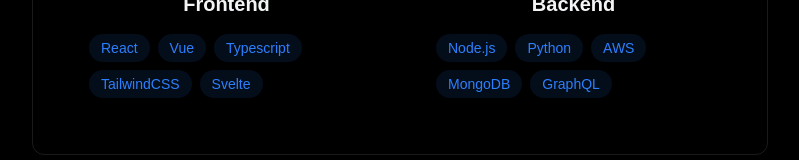
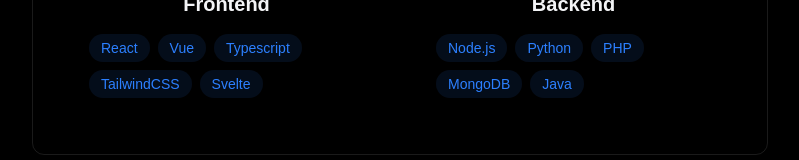
Before and after one commit to benrich09/portfolio, a React (Vite) app: page / in a window 1280 px wide. Shown: the part 1119-1279 px from the top of the page, without its empty margins (240-1039 px from the left). Built offline with nearby package versions, Linux system fonts and the light colour scheme; the HTML template or start-up script is replaced by a standard one.

Commit message:
seven commit

```diff
--- a/src/Components/sections/About.jsx
+++ b/src/Components/sections/About.jsx
@@ -11,9 +11,9 @@
     const BackendSkills =[
         "Node.js",
         "Python",
-        "AWS",
+        "PHP",
         "MongoDB",
-        "GraphQL",
+        "Java",
     ];
 
     return (
```
